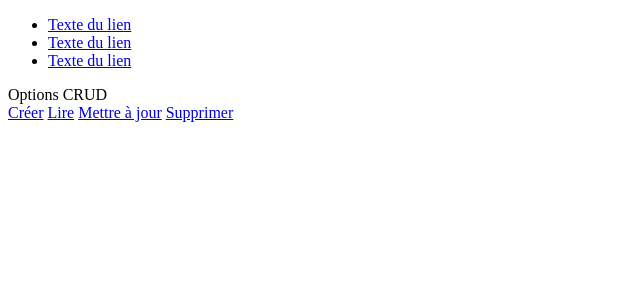
After one commit to maelbadet/goFast, a PHP site: page /LiveCampus/front/vue/mainPage.php in a window 1280 px wide. The commit adds this page. Shown: the top 300 px of the page, without its empty margins (0-640 px from the left). Run offline with PHP 8.4, Linux system fonts and the light colour scheme.

Commit message:
fix: link redirection and redirection to crud element

```diff
--- a/back/crud/create.php
+++ b/back/crud/create.php
@@ -1,4 +1,4 @@
-<?php include_once('../partials/header.php'); ?>
+<?php include_once('../../front/partials/header.php'); ?>
 
 <p class="test">mettre ici le raccourciceur de liens</p>
 
--- a/back/crud/delete.php
+++ b/back/crud/delete.php
@@ -1 +1 @@
-<?php include_once('../partials/header.php'); ?>
+<?php include_once('../../front/partials/header.php'); ?>
--- a/back/crud/read.php
+++ b/back/crud/read.php
@@ -1 +1 @@
-<?php include_once('../partials/header.php'); ?>
+<?php include_once('../../front/partials/header.php'); ?>
--- a/back/crud/update.php
+++ b/back/crud/update.php
@@ -1 +1 @@
-<?php include_once('../partials/header.php'); ?>
+<?php include_once('../../front/partials/header.php'); ?>
--- a/front/partials/header.php
+++ b/front/partials/header.php
@@ -1,3 +1,12 @@
+<?php
+// le $root_url est a changer par l'url root dans votre navigateur (celui qui s'arrete au nom du projet)
+$root_url = "http://localhost/LiveCampus/php/cours_php_2/goFast/";
+
+$lien = "front/vue/mainPage.php";
+$lienIndex = $root_url . 'index.php';
+$liens = ["front/vue/mainPage.php", "index.php", "#"]
+?>
+
 <!DOCTYPE html>
 <html lang="en">
 <head>
--- a/front/partials/nav.php
+++ b/front/partials/nav.php
@@ -1,10 +1,8 @@
-
 <nav>
     <ul>
-        <li><a href="#">liens 1</a></li>
-        <li><a href="#">liens 2</a></li>
-        <li><a href="#">liens 3</a></li>
-        <li><a href="#">liens4</a></li>
-        <li><a href="#">Connexion</a></li>
+        <?php foreach ($liens as $lien) {
+            $url = $root_url . $lien;
+            echo '<li><a href="' . $url . '">Texte du lien</a></li>';
+        } ?>
     </ul>
 </nav>
--- /dev/null
+++ b/front/vue/mainPage.php
@@ -0,0 +1,20 @@
+
+
+<?php include_once('../partials/header.php');
+$url_crud = "http://localhost/LiveCampus/php/cours_php_2/goFast/back/crud/";
+$create = $url_crud . "create.php";
+$read = $url_crud . "read.php";
+$update = $url_crud . "update.php";
+$delete = $url_crud . "delete.php";
+?>
+
+
+<div class="dropdown">
+        <span>Options CRUD</span>
+        <div class="dropdown-content">
+            <a href="<?= $create ?>">Créer</a>
+            <a href="<?= $read ?>">Lire</a>
+            <a href="<?= $update ?>">Mettre à jour</a>
+            <a href="<?= $delete ?>">Supprimer</a>
+        </div>
+    </div>
```
Also changed, not shown: 3 other files.
